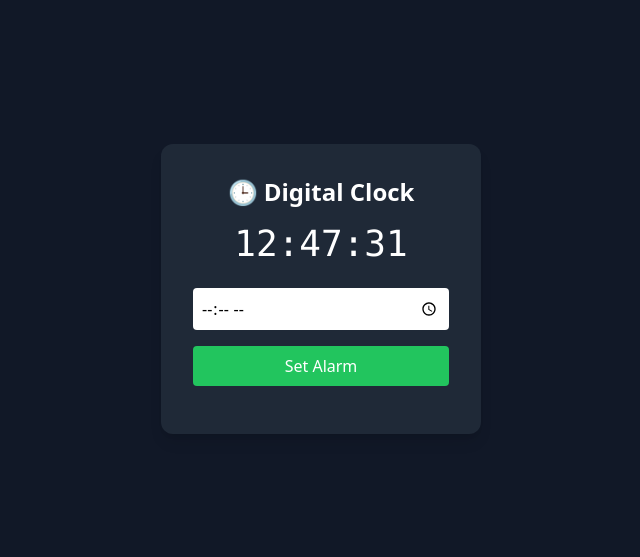
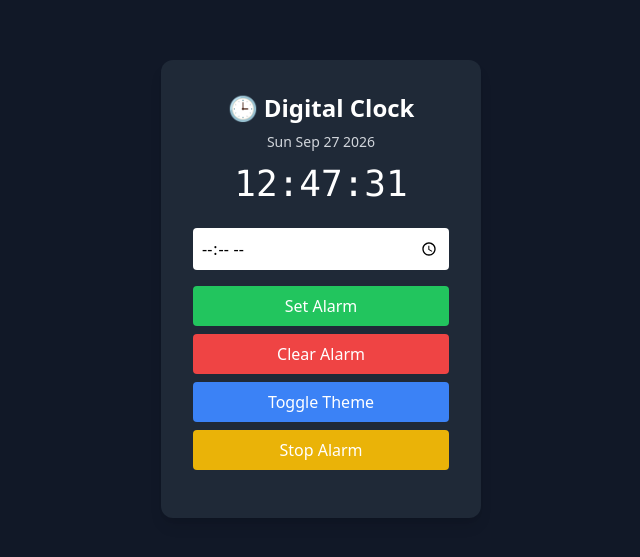
Before and after one commit to Lakshmi10-FSD/digital-clack-and-alarm, a plain HTML site: page index.html in a window 1280 px wide. Shown: the part 111-668 px from the top of the page, without its empty margins (319-959 px from the left). Drawn offline with nearby package versions, Linux system fonts and the light colour scheme.

Commit message:
Enhance digital clock with alarm and theme features
Added date display, alarm controls, and theme toggle functionality.

```diff
--- a/index.html
+++ b/index.html
@@ -5,36 +5,64 @@
   <script src="https://cdn.tailwindcss.com"></script>
 </head>
 
-<body class="bg-gray-900 flex items-center justify-center h-screen text-white">
+<body id="body" class="bg-gray-900 flex items-center justify-center h-screen text-white transition">
 
 <div class="bg-gray-800 p-8 rounded-xl text-center shadow-lg w-80">
 
-  <h1 class="text-2xl font-bold mb-4">🕒 Digital Clock</h1>
+  <h1 class="text-2xl font-bold mb-2">🕒 Digital Clock</h1>
 
-  <!-- Clock -->
+  <!-- DATE -->
+  <p id="date" class="text-sm text-gray-300 mb-3"></p>
+
+  <!-- CLOCK -->
   <div id="clock" class="text-4xl font-mono mb-6">00:00:00</div>
 
-  <!-- Alarm Input -->
+  <!-- ALARM INPUT -->
   <input
     type="time"
     id="alarmTime"
     class="text-black p-2 rounded w-full mb-4"
   >
 
-  <!-- Button -->
+  <!-- BUTTONS -->
   <button
     onclick="setAlarm()"
-    class="bg-green-500 px-4 py-2 rounded hover:bg-green-600 w-full"
+    class="bg-green-500 px-4 py-2 rounded hover:bg-green-600 w-full mb-2"
   >
     Set Alarm
+  </button>
+
+  <button
+    onclick="clearAlarm()"
+    class="bg-red-500 px-4 py-2 rounded hover:bg-red-600 w-full mb-2"
+  >
+    Clear Alarm
+  </button>
+
+  <button
+    onclick="toggleTheme()"
+    class="bg-blue-500 px-4 py-2 rounded hover:bg-blue-600 w-full mb-2"
+  >
+    Toggle Theme
+  </button>
+
+  <button
+    onclick="stopAlarm()"
+    class="bg-yellow-500 px-4 py-2 rounded hover:bg-yellow-600 w-full"
+  >
+    Stop Alarm
   </button>
 
   <p id="status" class="mt-4 text-sm text-yellow-400"></p>
 
 </div>
 
+<!-- SOUND -->
+<audio id="alarmSound" src="https://www.soundjay.com/misc/sounds/bell-ringing-05.mp3" preload="auto"></audio>
+
 <script>
   let alarmTime = null;
+  let isRinging = false;
 
   // CLOCK FUNCTION
   function updateClock() {
@@ -47,10 +75,14 @@
     let currentTime = `${h}:${m}:${s}`;
     document.getElementById("clock").innerText = currentTime;
 
+    // DATE
+    document.getElementById("date").innerText = now.toDateString();
+
     // CHECK ALARM
-    if (alarmTime === `${h}:${m}`) {
-      alert("⏰ Alarm Ringing!");
-      alarmTime = null;
+    if (alarmTime === `${h}:${m}` && !isRinging) {
+      document.getElementById("alarmSound").play();
+      document.getElementById("status").innerText = "⏰ Alarm Ringing!";
+      isRinging = true;
     }
   }
 
@@ -66,7 +98,36 @@
     }
 
     alarmTime = input;
-    document.getElementById("status").innerText = "Alarm set for " + input;
+    isRinging = false;
+    document.getElementById("status").innerText = "✅ Alarm set for " + input;
+  }
+
+  // CLEAR ALARM
+  function clearAlarm() {
+    alarmTime = null;
+    document.getElementById("status").innerText = "❌ Alarm cleared";
+  }
+
+  // STOP ALARM SOUND
+  function stopAlarm() {
+    let sound = document.getElementById("alarmSound");
+    sound.pause();
+    sound.currentTime = 0;
+    isRinging = false;
+    document.getElementById("status").innerText = "🔕 Alarm stopped";
+  }
+
+  // THEME TOGGLE
+  function toggleTheme() {
+    let body = document.getElementById("body");
+
+    if (body.classList.contains("bg-gray-900")) {
+      body.classList.remove("bg-gray-900", "text-white");
+      body.classList.add("bg-white", "text-black");
+    } else {
+      body.classList.remove("bg-white", "text-black");
+      body.classList.add("bg-gray-900", "text-white");
+    }
   }
 </script>
 
```
